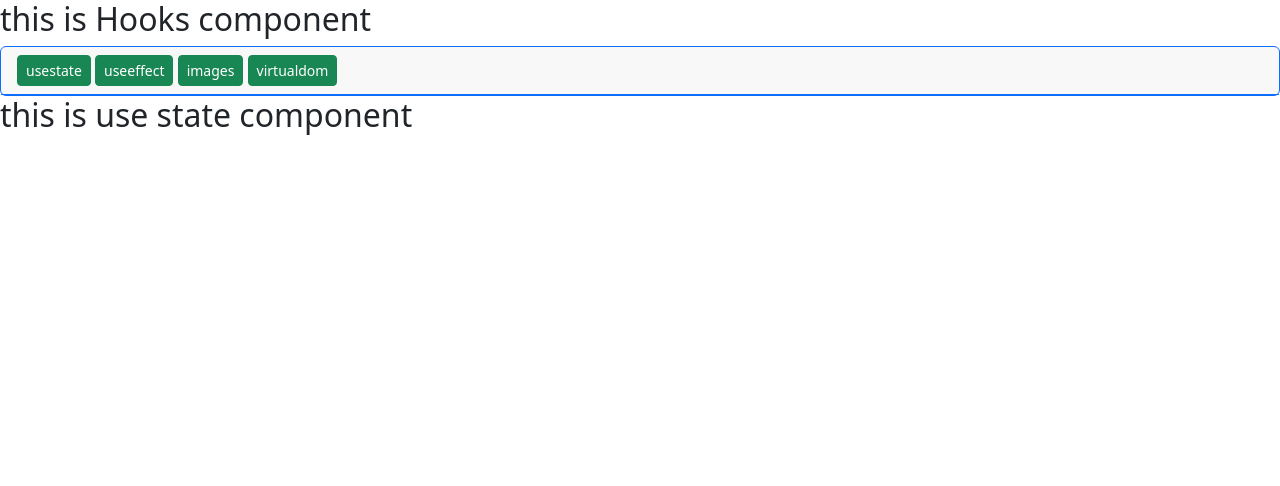
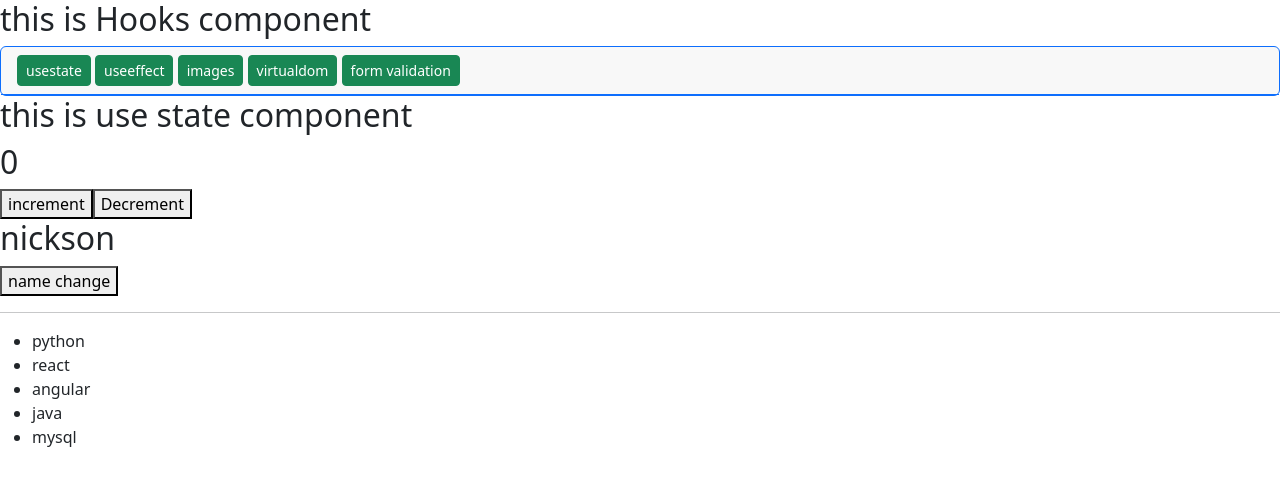
Before and after one commit to Nickson1301/tasks, a React (Create React App) app: page /hooks/usestate in a window 1280 px wide. Shown: the top 486 px of the page. Built offline with nearby package versions, Linux system fonts and the light colour scheme.

Commit message:
form validadtion

```diff
--- a/src/ReactHooks/HooksComp.js
+++ b/src/ReactHooks/HooksComp.js
@@ -9,10 +9,11 @@ const HooksComp = () => {
                     <Link to="usestate" className='btn btn-success btn-sm'>usestate</Link>{" "}
                     <Link to="useeffect" className='btn btn-success btn-sm'>useeffect</Link>{" "}
                     <Link to="images" className='btn btn-success btn-sm'>images</Link>{" "}
-            <Link to="virtualdom" className='btn btn-success btn-sm'>virtualdom</Link>
+                    <Link to="virtualdom" className='btn btn-success btn-sm'>virtualdom</Link>{" "}
+                    <Link to="formval" className='btn btn-success btn-sm'>form validation</Link>{" "}
                 </div>
             </div>
-       <Outlet/>
+            <Outlet />
         </div>
     )
 }
--- a/src/ReactHooks/UseStateComp.js
+++ b/src/ReactHooks/UseStateComp.js
@@ -1,9 +1,33 @@
-import React from 'react'
+import React, { useState } from 'react'
 
 const UseStateComp = () => {
+     const[count,setCount]=useState(0)
+     const[name,setName]=useState("nickson")
+    const[course,setCourse]=useState(["python","react","angular","java","mysql"])
+      const increment=()=>{
+        setCount(count+1)
+      }
+      const decrement=()=>{
+        setCount(count-1)
+      }
   return (
     <div>
        <h2>this is use state component</h2>
+       <h2>{count}</h2>
+       <button onClick={()=>increment()}>increment</button>
+    <button onClick={()=>decrement()}>Decrement</button>
+    <h2>{name}</h2>
+    <button onClick={()=>setName("Rojar Nickson")}>name change</button>
+
+
+    <br></br><hr></hr>
+    <ul>
+        {
+            course.map((value,index)=>{
+                return <li key={index}>{value}</li>
+            })
+        }
+    </ul>
     </div>
   )
 }
--- a/src/Routing/mainRouting.js
+++ b/src/Routing/mainRouting.js
@@ -7,6 +7,7 @@ import HooksComp from "../ReactHooks/HooksComp";
 import UseStateComp from "../ReactHooks/UseStateComp";
 import UseEffectComp from "../ReactHooks/UseEffectComp";
 import VirtualDomComp from "../components/VirtualDomComp";
+import FormValComp from "../components/FormValComp";
 
 const router = createBrowserRouter([
 
@@ -17,6 +18,8 @@ const router = createBrowserRouter([
             { path: "usestate", element: <UseStateComp /> },
             { path: "useeffect", element: <UseEffectComp /> },
             { path: "virtualdom", element: <VirtualDomComp /> },
+            { path: "formval", element: <FormValComp /> },
+
         ]
     },
     {
--- /dev/null
+++ b/src/components/FormValComp.js
@@ -0,0 +1,29 @@
+import React, { useState } from 'react'
+
+const FormValComp = () => {
+    const[user,setUser]=useState({
+        fname:"",
+        lname:"",
+        password:""
+    })
+
+     const inputchange=(event)=>{
+        const{name,value}=event.target
+        setUser({...user,[name]:value})
+
+        const checkdata=()=>{
+            event.preventDefault();
+
+        }
+    }
+  return (
+    <div>
+      <h2>Form Validation</h2>
+      <form>
+        <input type='text' name='fname' onChange={inputchange} placeholder='enter first name' value={user.fname}></input>
+      </form>
+    </div>
+  )
+}
+
+export default FormValComp
--- a/src/components/MyImagesComp.js
+++ b/src/components/MyImagesComp.js
@@ -1,11 +1,12 @@
 import React from "react";
+import './external.css'
 import constdata from "../shared/constant/constantfile";
 const MyImagesComp = () => {
     return(
         <div>
         <h2>This is my Images Component</h2>
-        <img src={constdata.fighter} alt='Batman' height='400px' width='500px'/>
-        <img src={constdata.fish1} alt='Spiderman' height='400px' width='500px'/>
+        <img src={constdata.fighter} className="imgs" alt='Batman' height='400px' width='500px'/>
+        <img src={constdata.fish1} className="imgs" alt='Spiderman' height='400px' width='500px'/>
 
         </div>
 
```
Lines whose indentation alone changed are shown as unchanged.
